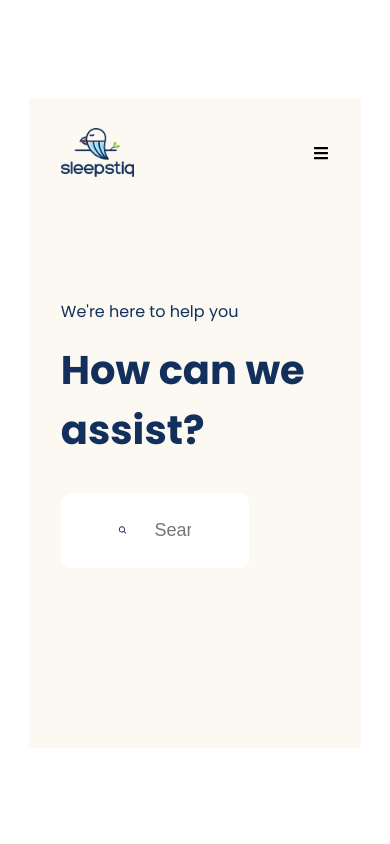
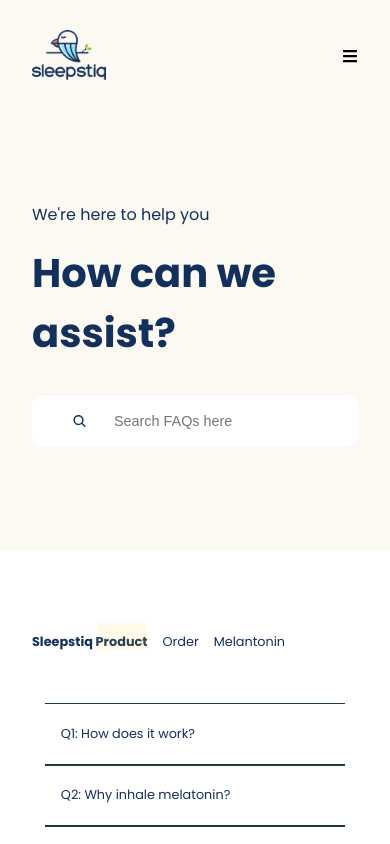
Before and after one commit to Samwell10/sleepstiq, a React (Create React App) app: page /FAQs in a window 390 px wide. Shown: the top 844 px of the page. Built offline with nearby package versions, Linux system fonts and the light colour scheme.

Commit message:
Addition Update

```diff
--- a/package.json
+++ b/package.json
@@ -8,6 +8,7 @@
     "@testing-library/user-event": "^13.5.0",
     "ajv": "^8.17.1",
     "ajv-keywords": "^5.1.0",
+    "framer-motion": "^11.11.11",
     "react": "^18.3.1",
     "react-dom": "^18.3.1",
     "react-icons": "^5.3.0",
--- a/src/Components/Customer/Customer.css
+++ b/src/Components/Customer/Customer.css
@@ -135,4 +135,7 @@
     .header-text-customer{
         font-size: 1.7rem;
     }
+    .customer-review{
+        padding-left: 2rem;
+    }
 }
--- a/src/Components/Faq/Faq.css
+++ b/src/Components/Faq/Faq.css
@@ -77,12 +77,10 @@
     font-weight: 400;
 }
 @media (max-width: 1130px) {
-    .faq{
-        padding: 12.25rem 4.5rem 0rem 4.5rem;
-    }
     .faq-content{
         gap: 70px;
         margin-top: 50px;
+        padding: 4.4rem 6rem;
     }
     .accordion{
         padding: 1.3rem 1rem;
@@ -92,13 +90,11 @@
     }
 }
 @media (max-width: 800px) {
-    .faq{
-        padding: 6.1rem 1.8rem 0rem 1.8rem;
-    }
     .faq-content{
         flex-direction: column;
         gap: 30px;
         margin-top: 30px;
+        padding: 3rem 2rem;
     }
     .faq-nav-sub{
         display: flex;
@@ -109,6 +105,15 @@
         margin-right: 15px;
         font-size: 0.8rem;
     }
+    .active-nav::after{
+        content: "";
+        position: absolute;
+        top: -10px;
+        right: 0rem;
+        width: 50px;
+        height: 27px;
+        background-color: #FFD7231A;
+    }
     .faq-content-left, .faq-content-right{
         width: 100%;
     }
@@ -117,8 +122,6 @@
     }
     .accordion{
         padding: 1.3rem 1rem;
-        border-radius: 5px;
-        margin-bottom: 10px;
     }
     .question, .answer{
         font-size: 0.8rem;
--- a/src/Components/Navbar/Navbar.css
+++ b/src/Components/Navbar/Navbar.css
@@ -25,6 +25,13 @@
 .nav-hambuger{
     display: none;
 }
+.mobile-nav-header{
+    display: none;
+}
+.navbar-nav-mobile{
+    transform: translateX(-100%);
+    transition: ease-in 0.4s;
+}
 @media only screen and (max-width: 800px){
     .navbar{
         width: 100%;
@@ -41,21 +48,31 @@
         position: absolute;
         transform: translateX(0%);
         transition: ease-in 0.4s;
-        width: 90%;
-        height: 90vh;
+        width: 100%;
+        height: 100vh;
         background-color: white;
         flex-direction: column;
         border-radius: 8px;
-        top: 2.5rem;
-        right: 1.5rem;
+        top: 0rem;
+        right: 0rem;
         padding: 3rem 2rem;
         box-shadow: 0px 0px 60px 0px  rgba(0, 0, 0, 0.301);
+        z-index: 6;
     }
     .navbar nav ul{
         list-style: none;
         display: flex;
         flex-direction: column;
-        align-items: left;
+        align-items: start;
         gap: 65px;
     }
+    .mobile-nav-header{
+        margin-bottom: 20px;
+        display: flex;
+        align-items: center;
+        justify-content: space-between;
+    }
+    .mobile-nav-header .logo img{
+        width: 40%;
+    }
 }
--- a/src/Components/Navbar/Navbar.js
+++ b/src/Components/Navbar/Navbar.js
@@ -1,7 +1,7 @@
 import "./Navbar.css"
 import logo from "../../Assets/logo.png"
 import { Link } from "react-router-dom";
-import { FaBars } from "react-icons/fa";
+import { FaBars, FaTimes } from "react-icons/fa";
 import { useState } from "react";
 const Navbar = () => {
     const [navshow, setnavshow] = useState(false)
@@ -15,6 +15,14 @@ const Navbar = () => {
                 <img src={logo}></img>
             </div>
             <div className={navshow ? "navbar-nav-mobile":"navbar-nav"}>
+                <div className="mobile-nav-header">
+                    <div className="logo">
+                        <img src={logo}></img>
+                    </div>
+                    <div className="nav-close" onClick={handleNav}>
+                        <FaTimes/>
+                    </div>
+                </div>
                 <nav>
                     <ul>
                         <Link to="/"><li>Home</li></Link>
--- a/src/Pages/About/About.css
+++ b/src/Pages/About/About.css
@@ -35,3 +35,9 @@
     border-radius: 5px;
     border: 1px solid #12305B;
 }
+@media only screen and (max-width: 800px){
+    .about-header{
+        width: 100%;
+        height: 450px;
+    }
+}
--- a/src/Pages/FAQs/Faqs.css
+++ b/src/Pages/FAQs/Faqs.css
@@ -7,7 +7,7 @@
 .faq-search{
     margin-top: 17px;
     padding: 1.67rem 3.6rem;
-    width: 70%;
+    width: 80%;
     background-color: #FFFFFF;
     border-radius: 10px;
     display: flex;
@@ -26,3 +26,20 @@
     font-size: 1.125rem;
     font-weight: 400px;
 }
+@media only screen and (max-width: 800px){
+    .faq-header{
+        height: 550px;
+    }
+    .faq-search{
+        padding: 1rem 2.5rem;
+        width: 100%;
+    }
+    .faq-search input{
+        width: 100%;
+        background-color: transparent;
+        border: none;
+        color: #12305B;
+        font-size: 0.9rem;
+        font-weight: 400px;
+    }
+}
```
Also changed, not shown: 1 other file (tests, documents, lock files or other folders).
